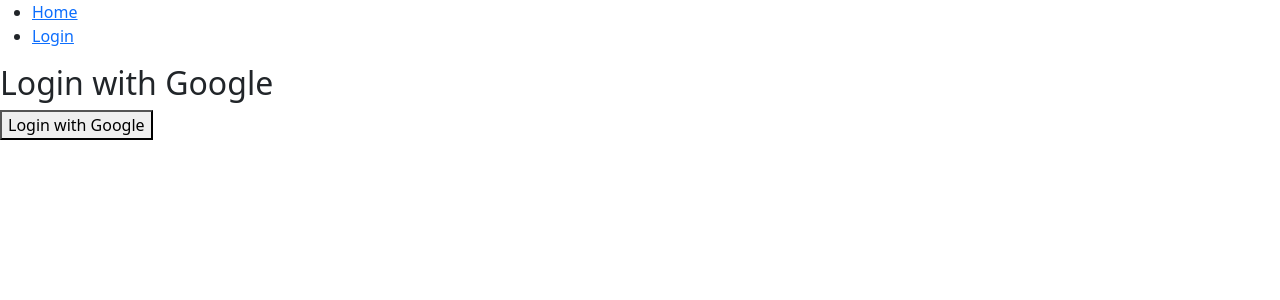
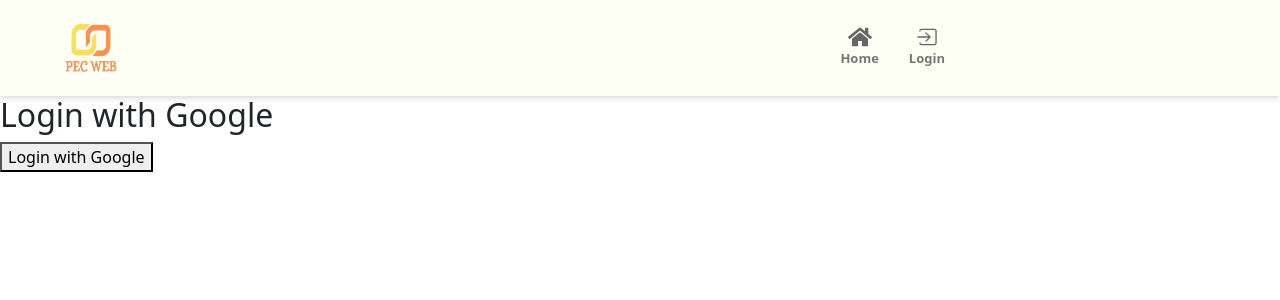
Before and after one commit to Himanshu0-1-0/PEC_WEB, a React (Create React App) app: page /login in a window 1280 px wide. Shown: the top 300 px of the page. Built offline with nearby package versions, Linux system fonts and the light colour scheme; no server answers.

Commit message:
Navbar Frontend Done

```diff
--- a/package.json
+++ b/package.json
@@ -11,6 +11,7 @@
     "react": "^18.3.1",
     "react-bootstrap": "^2.10.3",
     "react-dom": "^18.3.1",
+    "react-icons": "^5.2.1",
     "react-router-dom": "^6.24.0",
     "react-scripts": "5.0.1",
     "web-vitals": "^2.1.4"
--- /dev/null
+++ b/src/Components/Navbar/Navbar.css
@@ -0,0 +1,63 @@
+.nav-cont{
+    display: flex;
+    align-items: center;
+    justify-content: space-between;
+    background-color: #fdfff5;
+    position: sticky;
+    /* border-bottom: 1px solid; */
+    box-shadow: rgba(0, 0, 0, 0.1) 0px 4px 6px -1px, rgba(0, 0, 0, 0.06) 0px 2px 4px -1px;
+    height: 12vh;
+    overflow: hidden;
+}
+.nav-logo{
+    /* overflow: hidden; */
+    margin-left: 5vw;
+}
+.nav-logo img{
+    width:55px;
+    height: 55px;
+    /* background-color: black; */
+}
+.nav-icons{
+    margin-right: 25vw;
+    /* background-color: blue; */
+    display: flex;
+    align-items: center;
+    justify-content: center;
+}
+.nav-ul{
+    display: flex;
+    align-items: center;
+    justify-content: center;
+    list-style:none;
+    /* background-color: red; */
+    margin-top: 13px;
+}
+.nav-li{
+    margin: 15px;
+}
+.ss{
+    /* background-color: black; */
+    text-decoration: none;
+    color: #777;
+    font-size: 13px;
+    font-weight: 600;
+}
+.nav-log{
+    border: none;
+    background-color: #fffaf5;
+    color: #777;
+    font-size: 13px;
+    font-weight: 600;
+}
+.navico{
+    display: flex;
+    flex-direction: column;
+    align-items: center;
+    justify-content: center;
+}
+.nav-pho{
+    color: #666;
+    width: 24px;
+    height: 24px;
+}
--- a/src/Components/Navbar/Navbar.js
+++ b/src/Components/Navbar/Navbar.js
@@ -1,8 +1,11 @@
-// src/components/Navbar.js
-import React from 'react';
-import { Link } from 'react-router-dom';
-import { useAuth } from '../../context/AuthContext';
-import { getAuth, signOut } from 'firebase/auth';
+import { Link } from "react-router-dom";
+import { useAuth } from "../../context/AuthContext";
+import { getAuth, signOut } from "firebase/auth";
+import { FaHome } from "react-icons/fa";
+import { MdDashboard } from "react-icons/md";
+import { IoIosLogIn } from "react-icons/io";
+import { IoIosLogOut } from "react-icons/io";
+import "./Navbar.css";
 
 const Navbar = () => {
   const { currentUser } = useAuth();
@@ -11,33 +14,58 @@
     const auth = getAuth();
     try {
       await signOut(auth);
-      console.log('User signed out successfully');
+      console.log("User signed out successfully");
     } catch (error) {
-      console.error('Error signing out:', error);
+      console.error("Error signing out:", error);
     }
   };
 
   return (
-    <nav>
-      <ul>
-        <li>
-          <Link to="/">Home</Link>
+    <nav className="nav-cont ">
+      <div className="nav-logo">
+        <img src="/PEC_WEB.png" alt="img" />
+      </div>
+      <div className="nav-icons">
+        <ul className="nav-ul">
+          <li className="nav-li">
+            <Link to="/" className="navico ss">
+              <FaHome className="nav-pho" />
+              <div className="ss">
+                Home
+              </div>
+            </Link>
           </li>
           {currentUser ? (
             <>
-            <li>
-              <Link to="/dashboard">Dashboard</Link>
+              <li className="nav-li">
+                <Link to="/dashboard" className="navico ss">
+                  <MdDashboard className="nav-pho" />
+                  <div className="ss">
+                    Dashboard
+                  </div>
+                </Link>
               </li>
-            <li>
-              <button onClick={handleLogout}>Logout</button>
+              <li className="nav-li">
+                <button onClick={handleLogout}  className="navico nav-log">
+                  <IoIosLogOut className="nav-pho" />
+                  <div className="">
+                    Logout
+                  </div>
+                </button>
               </li>
             </>
           ) : (
-          <li>
-            <Link to="/login">Login</Link>
+            <li className="nav-li">
+              <Link to="/login" className="navico ss">
+                <IoIosLogIn className="nav-pho" />
+                <div className="ss">
+                  Login
+                </div>
+              </Link>
             </li>
           )}
         </ul>
+      </div>
     </nav>
   );
 };
--- a/src/Components/Signin/Signin.js
+++ b/src/Components/Signin/Signin.js
@@ -11,6 +11,7 @@
     try {
       const result = await signInWithPopup(auth, googleProvider);
       const user = result.user;
+      console.log(user)
       const emailDomain = user.email.split('@')[1];
 
       if (emailDomain !== 'pec.edu.in') {
@@ -19,6 +20,7 @@
       } else {
         // Successful login
         console.log('Login successful with PEC email');
+        console.log(currentUser)
       }
     } catch (error) {
       setError(error.message);
@@ -29,7 +31,7 @@
       <div>
         <h2>Login with Google</h2>
         {currentUser ? (
-          <p>Welcome, {currentUser.email}</p>
+          <p>Welcome, {currentUser.displayName}</p>
         ) : (
           <button onClick={handleGoogleLogin}>Login with Google</button>
         )}
```
Also changed, not shown: src/context/AuthContext.js (+0 -32 lines), public/PEC_WEB.png (added), 1 other file (tests, documents, lock files or other folders). Lines whose indentation alone changed are shown as unchanged.
